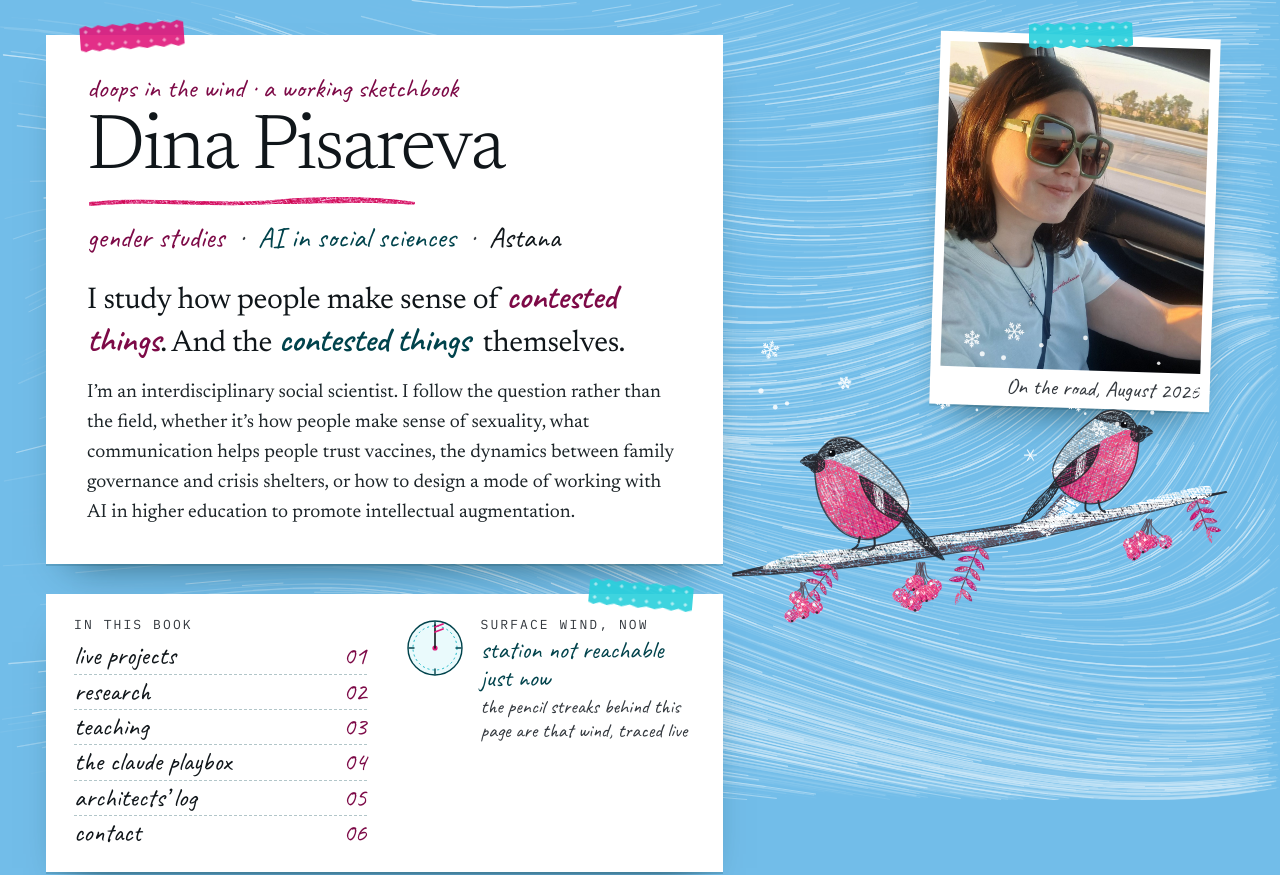
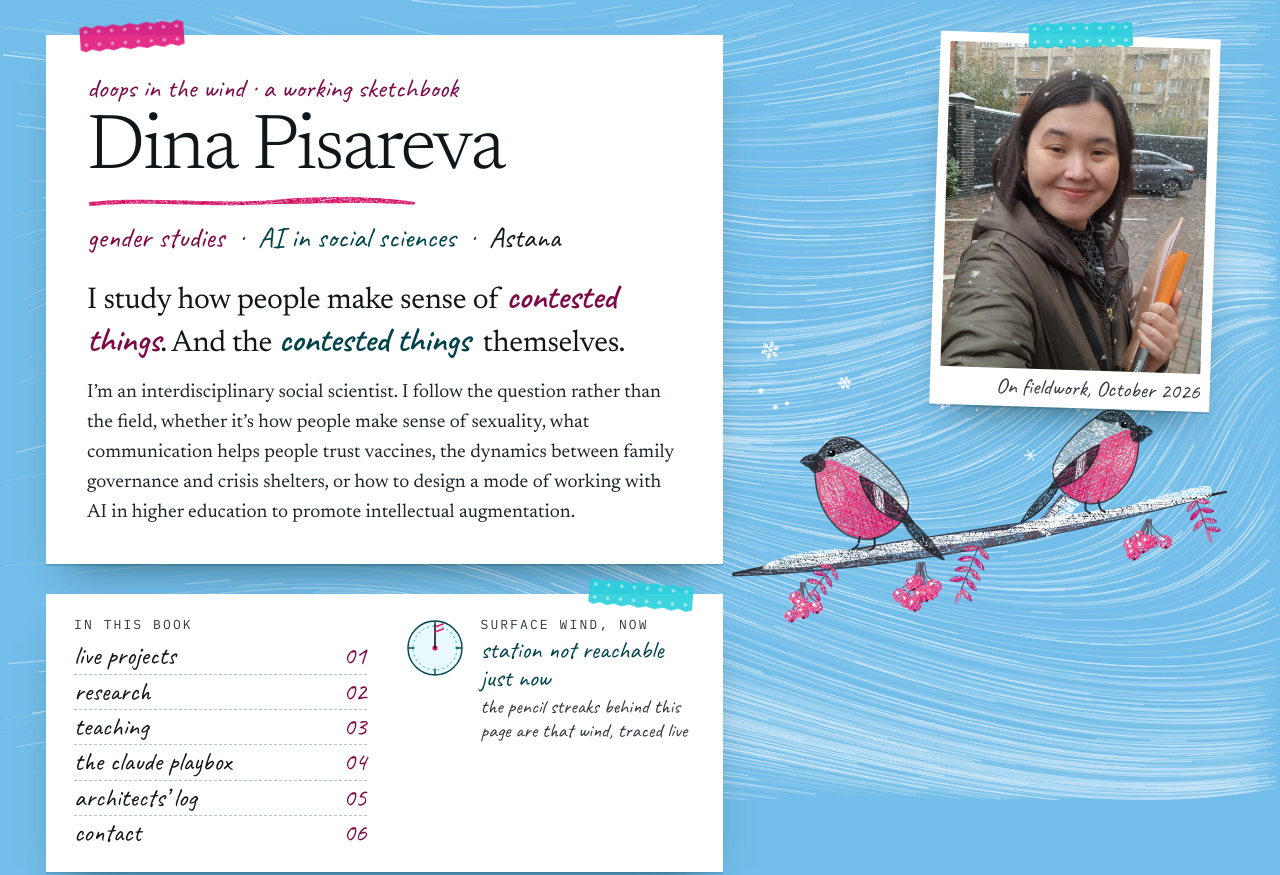
Before and after one commit to DoopsintheWind/DoopsintheWind.github.io, a plain HTML site: page index.html in a window 1280 px wide. Shown: the top 875 px of the page. Drawn offline with Linux system fonts and the light colour scheme; no server answers; animation ran at ten frames a second.

Commit message:
Home page: portrait is the Qaragandy snow photo, captioned On fieldwork, October 2026; photo sits above the drawing
Co-Authored-By: Claude Opus 5.5 <noreply@anthropic.com>

```diff
--- a/index.html
+++ b/index.html
@@ -94,11 +94,11 @@
 
   .lcol { display: flex; flex-direction: column; gap: 30px; min-width: 0; }
   .side { display: flex; flex-direction: column; align-items: center; gap: 0; }
-  .photo { position: relative; width: min(280px, 100%, 42vh); background: #fff; padding: 10px 10px 8px; transform: rotate(1.8deg); box-shadow: 0 2px 0 rgba(0, 50, 56, .16), 0 22px 40px -24px rgba(0, 34, 40, .75); align-self: flex-end; margin-right: 4%; z-index: 1; }
+  .photo { position: relative; z-index: 3; width: min(280px, 100%, 42vh); background: #fff; padding: 10px 10px 8px; transform: rotate(1.8deg); box-shadow: 0 2px 0 rgba(0, 50, 56, .16), 0 22px 40px -24px rgba(0, 34, 40, .75); align-self: flex-end; margin-right: 4%; }
   .photo .tape { top: -13px; left: 50%; margin-left: -52px; transform: rotate(-3deg); }
   .photo .ph { aspect-ratio: 4 / 5; }
   .photo img { width: 100%; height: 100%; object-fit: cover; display: block; }
-  .photo figcaption { margin-top: 6px; font-family: var(--hand); font-size: 22px; line-height: 1.1; color: var(--muted); text-align: right; }
+  .photo figcaption { position: relative; z-index: 5; margin-top: 6px; font-family: var(--hand); font-size: 22px; line-height: 1.1; color: var(--muted); text-align: right; }
   .finches { width: min(560px, 112%, 78vh); height: auto; aspect-ratio: 420 / 300; margin-top: -96px; margin-left: -12%; z-index: 2; position: relative; align-self: flex-start; }
   .index { padding: 22px 28px 22px; display: grid; grid-template-columns: minmax(0, 1fr) minmax(0, 1fr); gap: 20px 36px; align-items: start; }
   .index .tape { top: -12px; right: 30px; transform: rotate(5deg); }
@@ -323,8 +323,8 @@
     <aside class="side">
       <figure class="photo">
         <span class="tape tq" aria-hidden="true"></span>
-        <div class="ph"><img src="photo-road.jpg" alt="Dina Pisareva in a car on the road, August 2026" width="880" height="1100"></div>
-        <figcaption><span>On the road, August 2026</span></figcaption>
+        <div class="ph"><img src="photo-snow.jpg" alt="Dina Pisareva in falling snow with an orange folder, October 2026" width="880" height="1100"></div>
+        <figcaption><span>On fieldwork, October 2026</span></figcaption>
       </figure>
       <svg class="finches" aria-hidden="true" data-draw="bullfinch" data-toned="1" viewBox="0 0 420 300"></svg>
     </aside>
```
Also changed, not shown: photo-snow.jpg (added).
